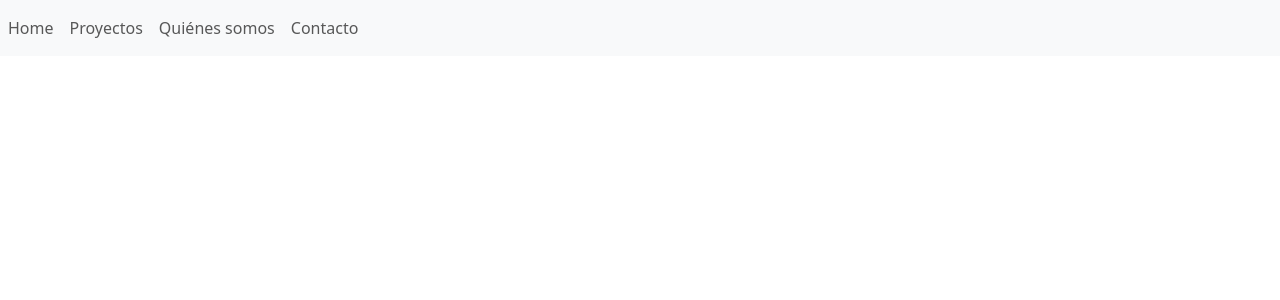
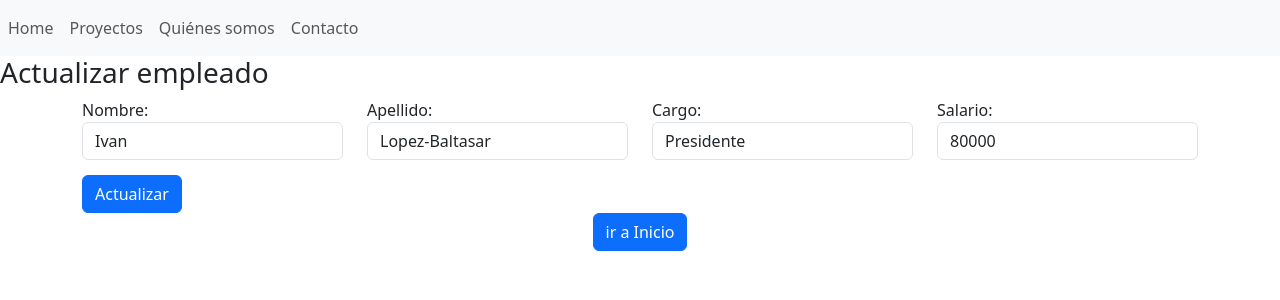
Before and after one commit to ivanlbb/app-empleados, an Angular app: page /actualizar/0 in a window 1280 px wide. Before the commit this address led to /. Shown: the top 300 px of the page. Built offline with nearby package versions, Linux system fonts and the light colour scheme.

Commit message:
routing w params

```diff
--- /dev/null
+++ b/src/app/actualiza-component/actualiza-component.component.html
@@ -0,0 +1,29 @@
+<h3>Actualizar empleado</h3>
+<div class="container">
+    <!-- para que los elementos aparezcan en una fila -> row -->
+    <form class="form-group row">
+      <!-- para que cada elemento este en una columna col-md-3 -->
+      <div class="form-group col-md-3">
+        <label for="nombre">Nombre:</label>
+        <input type="text" name="nombre" id ="nombre" placeholder="Nombre" class="form-control" [(ngModel)]="cuadroNombre">
+      </div>
+      <div class="form-group col-md-3">
+        <label for="nombre">Apellido:</label>
+        <input type="text" name="apellido" id ="apellido" placeholder="Apellido" class="form-control" [(ngModel)]="cuadroApellido">
+      </div>
+      <div class="form-group col-md-3">
+        <label for="cargo">Cargo:</label>
+        <input type="text" name="cargo" id ="cargo" placeholder="Cargo" class="form-control" [(ngModel)]="cuadroCargo">
+      </div>
+      <div class="form-group col-md-3">
+        <label for="salario">Salario:</label>
+        <input type="text" name="salario" id ="nomsalariobre" placeholder="Salario" class="form-control" [(ngModel)]="cuadroSalario">
+      </div>
+      <div class="col">
+        <button type="submit" class="btn btn-primary"  style="margin-top: 15px;" (click)="actualizaEmpleado()" >Actualizar</button>
+      </div>
+    </form>
+</div>
+<div style="text-align: center;">
+    <button class="btn btn-primary" (click)="volverHome()">ir a Inicio</button>
+</div>
--- /dev/null
+++ b/src/app/actualiza-component/actualiza-component.component.ts
@@ -0,0 +1,41 @@
+import { Component, OnInit } from '@angular/core';
+import { Empleado } from '../empleado.model';
+import { ActivatedRoute, Router } from '@angular/router';
+import { EmpleadosService } from '../empleados.service';
+
+@Component({
+  selector: 'app-actualiza-component',
+  templateUrl: './actualiza-component.component.html',
+  styleUrl: './actualiza-component.component.css'
+})
+export class ActualizaComponentComponent implements OnInit{
+  constructor(private router: Router, private route: ActivatedRoute, private empleadosService: EmpleadosService){}
+
+  ngOnInit(): void {
+    this.indice = this.route.snapshot.params['id']
+    let empleado: Empleado = this.empleadosService.encontrarEmpleado(this.indice)
+    this.cuadroApellido = empleado.apellido;
+    this.cuadroCargo = empleado.cargo;
+    this.cuadroNombre = empleado.nombre;
+    this.cuadroSalario = empleado.salario;
+  }
+
+  cuadroNombre: string="";
+  cuadroApellido: string="";
+  cuadroCargo: string="";
+  cuadroSalario: number=0;
+  empleados: Empleado[];
+  indice: number;
+
+  actualizaEmpleado() {
+    let empleado = new Empleado(this.cuadroNombre, this.cuadroApellido, this.cuadroCargo, this.cuadroSalario);
+    this.empleadosService.actualizarEmpleado(this.indice, empleado);
+    //this.router.navigate([''])
+    this.volverHome();
+  }
+
+  volverHome(){
+    this.router.navigate([''])
+  }
+
+}
--- a/src/app/app-routing.module.ts
+++ b/src/app/app-routing.module.ts
@@ -4,12 +4,14 @@ import { HomeComponentComponent } from './home-component/home-component.componen
 import { ProyectosComponentComponent } from './proyectos-component/proyectos-component.component';
 import { QuienesComponentComponent } from './quienes-component/quienes-component.component';
 import { ContactoComponentComponent } from './contacto-component/contacto-component.component';
+import { ActualizaComponentComponent } from './actualiza-component/actualiza-component.component';
 
 const routes: Routes = [
   {path:'', component: HomeComponentComponent},
   {path:'proyectos', component: ProyectosComponentComponent},
   {path:'quienes', component: QuienesComponentComponent},
-  {path:'contacto', component: ContactoComponentComponent}
+  {path:'contacto', component: ContactoComponentComponent},
+  {path:'actualizar/:id', component: ActualizaComponentComponent}
 ];
 
 @NgModule({
--- a/src/app/app.module.ts
+++ b/src/app/app.module.ts
@@ -12,6 +12,7 @@ import { HomeComponentComponent } from './home-component/home-component.componen
 import { ProyectosComponentComponent } from './proyectos-component/proyectos-component.component';
 import { QuienesComponentComponent } from './quienes-component/quienes-component.component';
 import { ContactoComponentComponent } from './contacto-component/contacto-component.component';
+import { ActualizaComponentComponent } from './actualiza-component/actualiza-component.component';
 
 @NgModule({
   declarations: [
@@ -21,7 +22,8 @@ import { ContactoComponentComponent } from './contacto-component/contacto-compon
     HomeComponentComponent,
     ProyectosComponentComponent,
     QuienesComponentComponent,
-    ContactoComponentComponent
+    ContactoComponentComponent,
+    ActualizaComponentComponent
   ],
   imports: [
     BrowserModule,
--- a/src/app/empleado-hijo/empleado-hijo.component.html
+++ b/src/app/empleado-hijo/empleado-hijo.component.html
@@ -2,7 +2,9 @@
     <div class="row">
       <div class="col">
          <div>
-            {{indice+1}} - {{empleadoDeLista.nombre}} {{empleadoDeLista.apellido}} <span [ngStyle]="{color: empleadoDeLista.cargo=='Presidente'?'red':'black'}">{{empleadoDeLista.cargo}} </span> <span [ngClass]="{salarioGordo: empleadoDeLista.salario > 45000}">{{empleadoDeLista.salario}}</span>
+
+            {{indice+1}} - <a [routerLink]="['/actualizar', indice]">{{empleadoDeLista.nombre}} {{empleadoDeLista.apellido}}</a> <span [ngStyle]="{color: empleadoDeLista.cargo=='Presidente'?'red':'black'}"> {{empleadoDeLista.cargo}} </span> <span [ngClass]="{salarioGordo: empleadoDeLista.salario > 45000}">{{empleadoDeLista.salario}}</span>
+
          </div>
          <ul style="list-style: none;">
             <li *ngFor="let caracteristica of arrayCaracteristicas">{{caracteristica}}</li>
--- a/src/app/empleados.service.ts
+++ b/src/app/empleados.service.ts
@@ -21,4 +21,17 @@ export class EmpleadosService {
                                     "\n" + "Salario: " + empleado.salario);
     this.empleados.push(empleado)
   }
+
+  encontrarEmpleado(indice: number): Empleado {
+    return this.empleados[indice];
+  }
+
+  actualizarEmpleado(indice: number, empleado: Empleado) {
+    let empleadoModificado = this.empleados[indice]
+    empleadoModificado.nombre = empleado.nombre;
+    empleadoModificado.apellido = empleado.apellido;
+    empleadoModificado.salario = empleado.salario;
+    empleadoModificado.cargo = empleado.cargo;
+  }
+
 }
```
Also changed, not shown: src/app/actualiza-component/actualiza-component.component.css (added), 1 other file (tests, documents, lock files or other folders).
